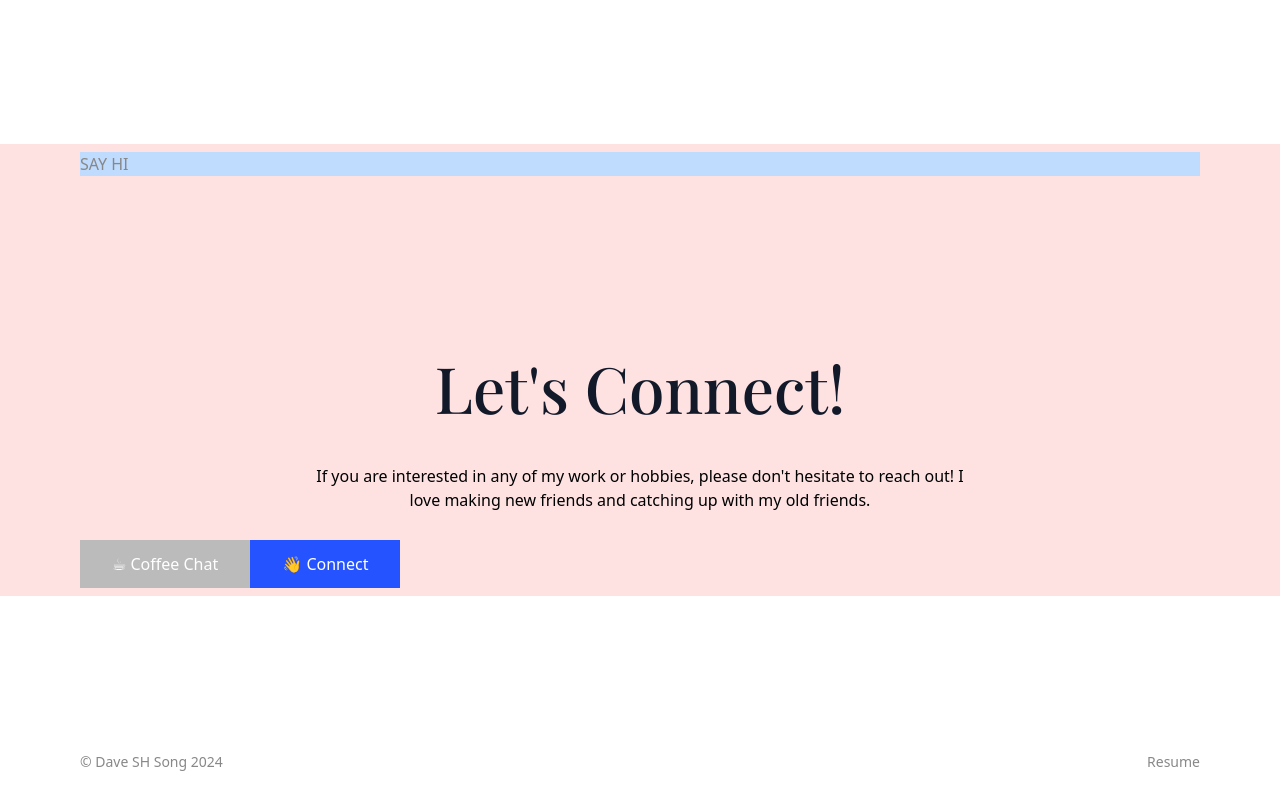
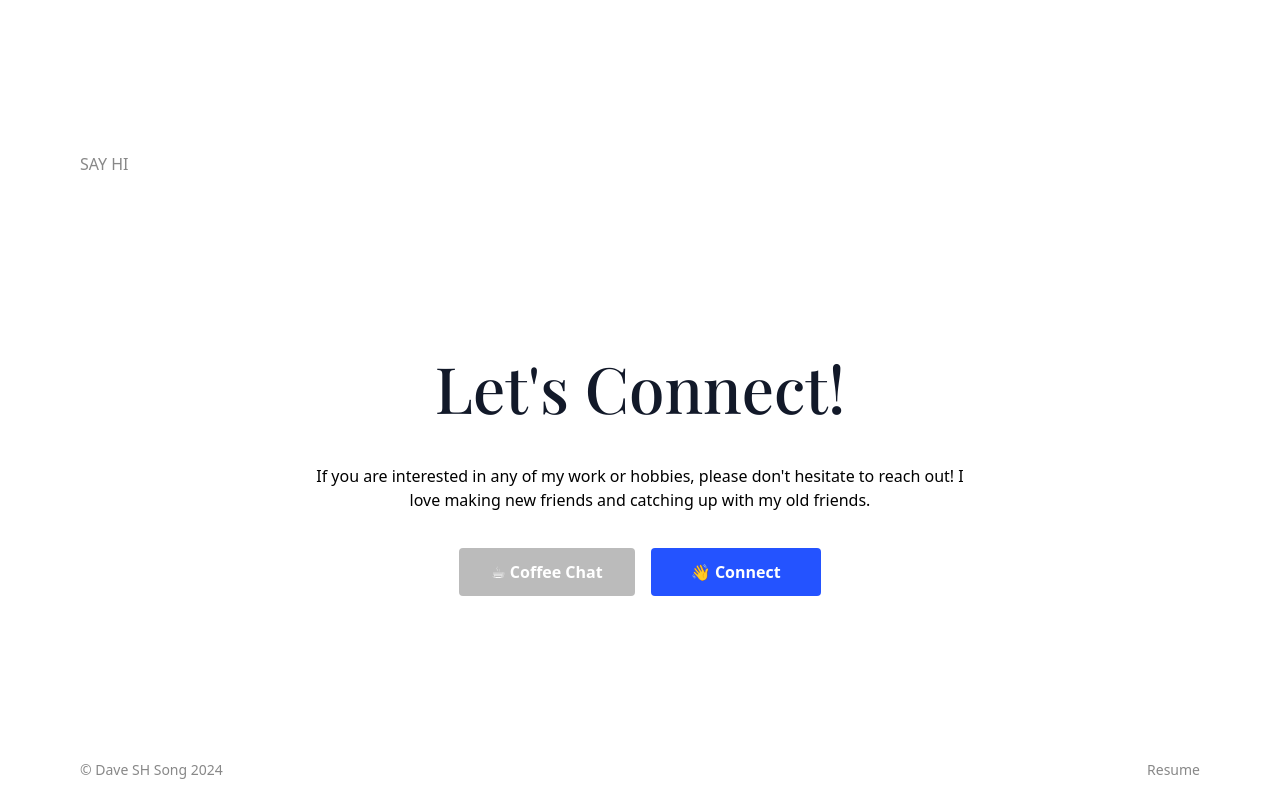
Before and after one commit to Dv-song/portfolio, a Next.js app in the folder portfolio_web/: page /about in a window 1280 px wide. Shown: the part 1747-2547 px from the top of the page. Built offline with nearby package versions, Linux system fonts and the light colour scheme.

Commit message:
about section done

```diff
--- a/portfolio_web/app/about/page.tsx
+++ b/portfolio_web/app/about/page.tsx
@@ -274,9 +274,9 @@ export default function About() {
       {/* Connect! Section */}
       <section
         id="Connect"
-        className="bg-red-100 relative flex flex-col flex-grow max-container padding-container py-2 px-20  mt-8 mb-[136px]"
+        className=" relative flex flex-col flex-grow max-container padding-container py-2 px-20  mt-8 mb-[136px]"
       >
-        <h3 className="app_gray font-medium mb-7 bg-blue-200">SAY HI</h3>
+        <h3 className="app_gray font-medium mb-7 ">SAY HI</h3>
 
         <h2
           className={`text-[64px]  ${playfair.className} italic font-medium app_blk_accent mx-auto  mt-[136px]`}
@@ -288,9 +288,16 @@ export default function About() {
           hesitate to reach out! I love making new friends and catching up with
           my old friends.{" "}
         </p>
-        <div className="flex flex-row">
-          <Button text="☕ Coffee Chat" color="#BBBBBB" />
-          <Button text="👋 Connect" color="#2453FF" />
+        <div className="flex flex-row mt-2 mx-auto gap-4">
+          <a
+            href="mailto:seung_heon_song@brown.edu?subject=[From%20Portfolio]%20Hey%20Dave!&body=*%20please%20share%20what%20you%20want%20to%20talk%20about!"
+            title="send me an email"
+          >
+            <Button text="☕ Coffee Chat" color="#BBBBBB" />
+          </a>
+          <a href="/contact">
+            <Button text="👋 Connect" color="#2453FF" />
+          </a>
         </div>
       </section>
     </>
--- a/portfolio_web/app/layout.tsx
+++ b/portfolio_web/app/layout.tsx
@@ -15,7 +15,7 @@ export default function RootLayout({
 }>) {
   return (
     <html lang="en">
-      <body className="flex flex-col w-full max-w-[1512px] mx-auto">
+      <body className="flex flex-col w-full max-w-[1700px] mx-auto">
         <Navbar />
         <main className="flex flex-col relative overflow-hidden grow">
           {children}
--- a/portfolio_web/components/Button.tsx
+++ b/portfolio_web/components/Button.tsx
@@ -5,7 +5,7 @@ const Button = (props: { text: string; color: string }) => {
     <button
       type="button"
       style={{ backgroundColor: props.color }}
-      className={`text-white py-[12px] px-[32px]`}
+      className={`text-white py-[12px] px-[32px] min-w-[170px] rounded font-bold`}
     >
       {props.text}
     </button>
--- a/portfolio_web/components/Hero.tsx
+++ b/portfolio_web/components/Hero.tsx
@@ -33,7 +33,7 @@ const Hero = () => {
       <Image
         src={bg}
         alt="home background image"
-        className="absolute inset-0 z-0 max-h-[710px] mt-16 ml-[-744px] "
+        className="absolute inset-0 z-0 max-h-[710px] mt-16 ml-[-744px] lg:max-w-[1500px]"
       />
 
       <div id="bio" className="flex flex-col justify-center leading-relaxed">
```
